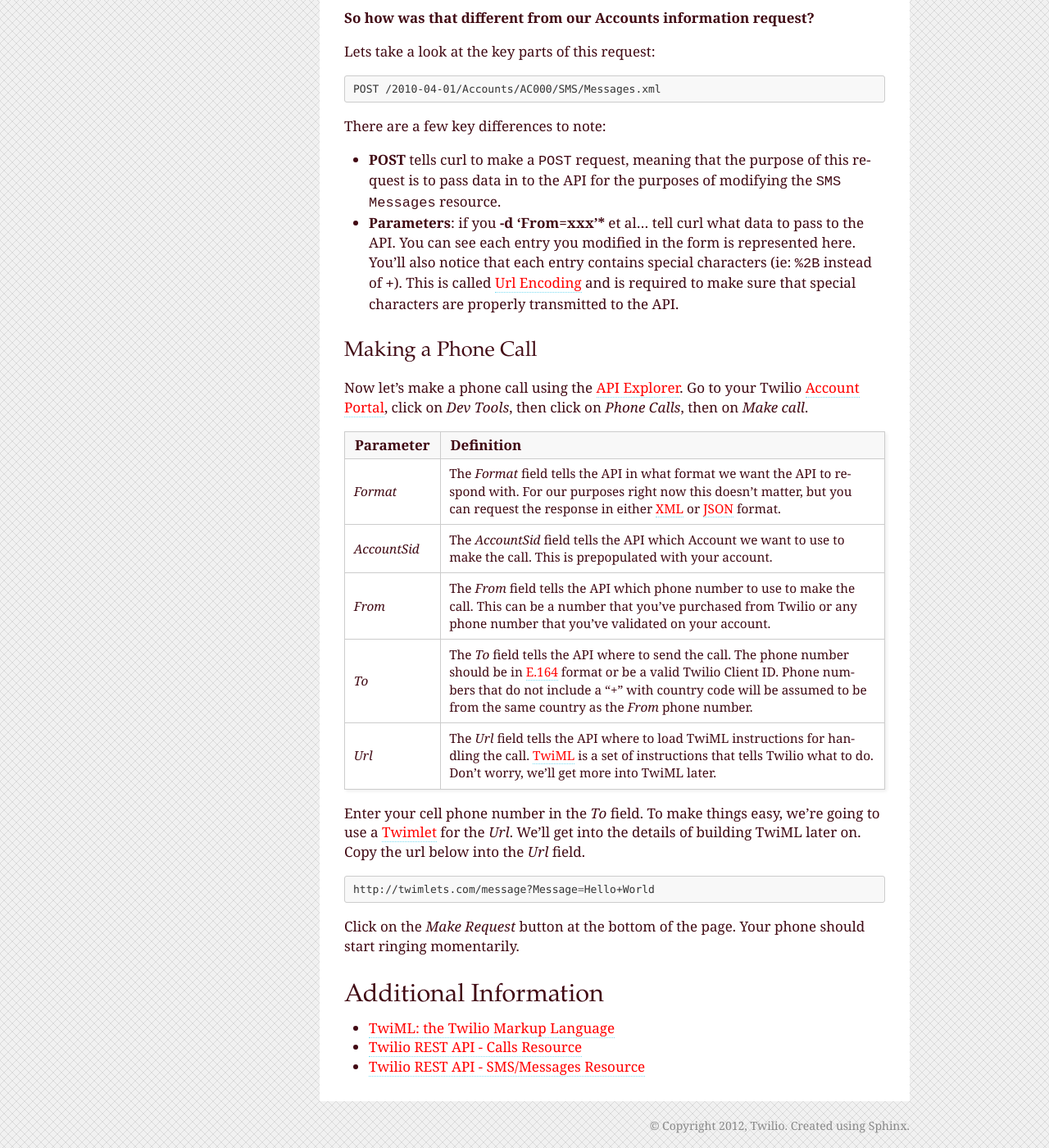
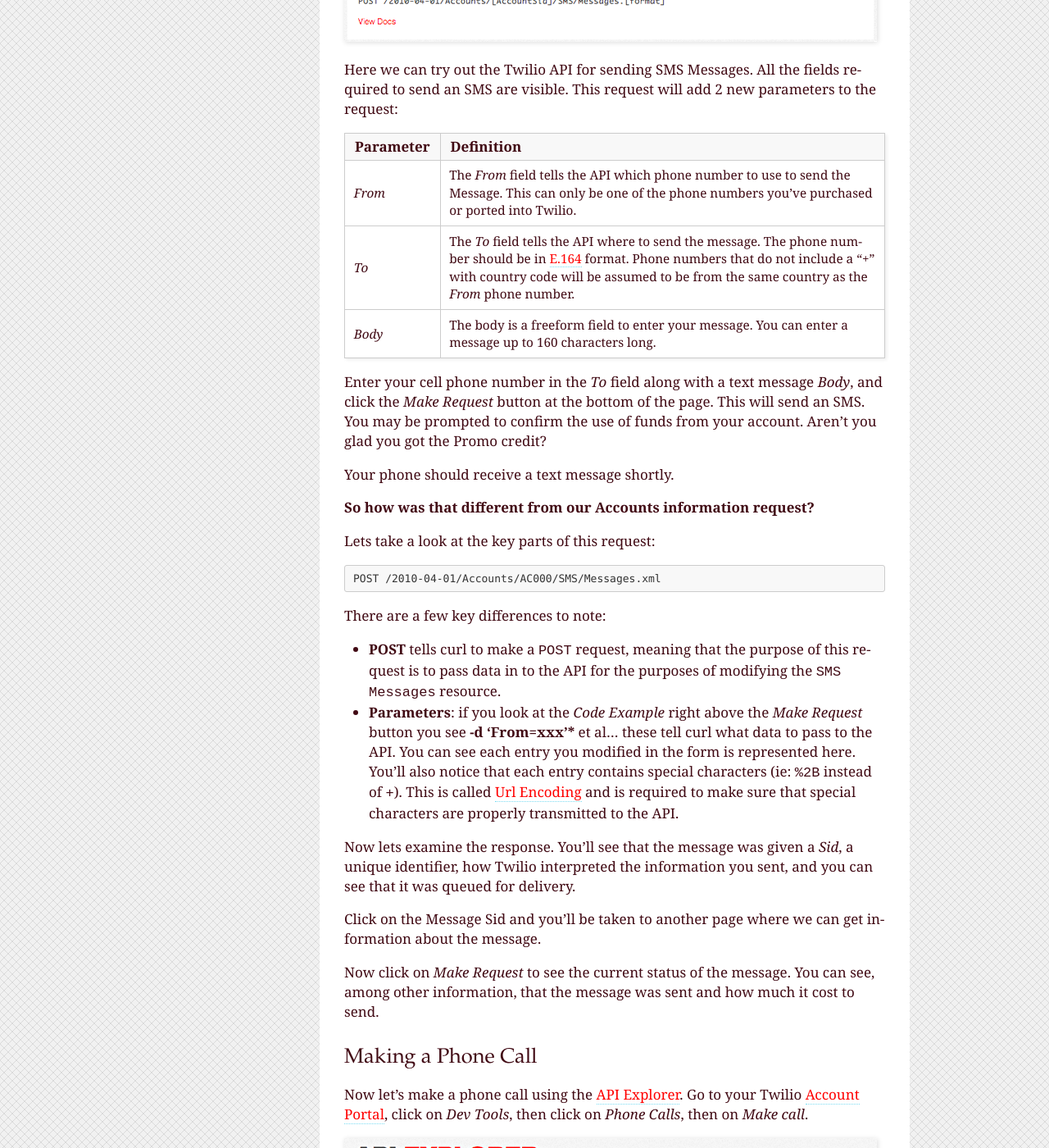
Before and after one commit to twilio/workshop, a Sphinx documentation site: the page built from docs/hello_world.rst, in a window 1280 px wide and 1400 px high, scrolled down 2407 px. Shown: the whole window at 82% size. Built offline with Sphinx 7.4.7, drawn with Linux system fonts in a browser that asks for light colours; some of the changed text lies outside the part shown.

Commit message:
Flushed out Hello World

```diff
--- a/docs/hello_world.rst
+++ b/docs/hello_world.rst
@@ -37,6 +37,18 @@
 
 Let's start of with a basic request for your account information. Go to your Twilio Account Portal, click on `Dev Tools`, then click on `Accounts` (on the right near the bottom), then click on `View Account`.
 
+.. image:: _static/explore-account.png
+	:class: screenshot
+
+You can see there are a couple of pre-filled fields that make up the request parameters:
+
+============ ==========
+Parameter    Definition
+============ ==========
+`Format`     The `Format` field tells the API in what format we want the API to respond with. For our purposes right now this doesn't matter, but you can request the response in either `XML`_ or `JSON`_ format.
+`AccountSid` The `AccountSid` field tells the API which Account we want to use to send the SMS. This is pre-populated with your account.
+============ ==========
+
 Go ahead and click on the `Make Request` button. A response with your Account information should appear at the end of the page.
 
 **Ok, so what did we just do?**
@@ -54,20 +66,21 @@
 	- **/2010-04-01/** is the version of the API that we want to request. The version of the API we want to talk to is important because we want to make sure that the way we talk to the API doesn't change. If Twilio makes a major change to how to talk to the API the version will change, but the old version will continue to work the same way so that your application doesn't break.
 	- **Accounts/AC000.xml** means that we want to retrieve an Account resource for the account "AC000" and that we want the response in XML format.
 
-Now lets look at the response. The server responded with an XML formatted representation of your account information.
+Now lets look at the response. The server responded with an XML formatted representation of your account information including, but not limited to, your AccountSid, Account Name, Auth Token, and Resource URIs for the resources available to your account.
 
 Sending an SMS
 ^^^^^^^^^^^^^^
 
 Let's send a text message using the `API Explorer`_. Go to your Twilio `Account Portal`_, click on `Dev Tools`, then click on `SMS Messages`, then on `Send SMS`.
 
-Here we can try out the Twilio API for sending SMS Messages. All the fields required to send an SMS are visible.
+.. image:: _static/explore-sms.png
+	:class: screenshot
+
+Here we can try out the Twilio API for sending SMS Messages. All the fields required to send an SMS are visible. This request will add 2 new parameters to the request:
 
 ============ ==========
 Parameter    Definition
 ============ ==========
-`Format`     The `Format` field tells the API in what format we want the API to respond with. For our purposes right now this doesn't matter, but you can request the response in either `XML`_ or `JSON`_ format.
-`AccountSid` The `AccountSid` field tells the API which Account we want to use to send the SMS. This is pre-populated with your account.
 `From`       The `From` field tells the API which phone number to use to send the Message. This can only be one of the phone numbers you've purchased or ported into Twilio.
 `To`         The `To` field tells the API where to send the message. The phone number should be in `E.164`_ format. Phone numbers that do not include a "+" with country code will be assumed to be from the same country as the `From` phone number.
 `Body`       The body is a freeform field to enter your message. You can enter a message up to 160 characters long.
@@ -88,20 +101,27 @@
 There are a few key differences to note:
 
 - **POST** tells curl to make a ``POST`` request, meaning that the purpose of this request is to pass data in to the API for the purposes of modifying the ``SMS Messages`` resource.
-- **Parameters**: if you **-d 'From=xxx'*** et al... tell curl what data to pass to the API. You can see each entry you modified in the form is represented here. You'll also notice that each entry contains special characters (ie: ``%2B`` instead of ``+``). This is called `Url Encoding`_ and is required to make sure that special characters are properly transmitted to the API.
+- **Parameters**: if you look at the `Code Example` right above the `Make Request` button you see **-d 'From=xxx'*** et al... these tell curl what data to pass to the API. You can see each entry you modified in the form is represented here. You'll also notice that each entry contains special characters (ie: ``%2B`` instead of ``+``). This is called `Url Encoding`_ and is required to make sure that special characters are properly transmitted to the API.
+
+Now lets examine the response. You'll see that the message was given a `Sid`, a unique identifier, how Twilio interpreted the information you sent, and you can see that it was queued for delivery.
+
+Click on the Message Sid and you'll be taken to another page where we can get information about the message.
+
+Now click on `Make Request` to see the current status of the message. You can see, among other information, that the message was sent and how much it cost to send.
 
 Making a Phone Call
 ^^^^^^^^^^^^^^^^^^^
 
 Now let's make a phone call using the `API Explorer`_. Go to your Twilio `Account Portal`_, click on `Dev Tools`, then click on `Phone Calls`, then on `Make call`.
 
+.. image:: _static/explore-call.png
+	:class: screenshot
+
+The request parameters should look familiar by now. This request replaces the `Body` field with a `Url` field:
+
 ============ ==========
 Parameter    Definition
 ============ ==========
-`Format`     The `Format` field tells the API in what format we want the API to respond with. For our purposes right now this doesn't matter, but you can request the response in either `XML`_ or `JSON`_ format.
-`AccountSid` The `AccountSid` field tells the API which Account we want to use to make the call. This is prepopulated with your account.
-`From`       The `From` field tells the API which phone number to use to make the call. This can be a number that you've purchased from Twilio or any phone number that you've validated on your account.
-`To`         The `To` field tells the API where to send the call. The phone number should be in `E.164`_ format or be a valid Twilio Client ID. Phone numbers that do not include a "+" with country code will be assumed to be from the same country as the `From` phone number.
 `Url`        The `Url` field tells the API where to load TwiML instructions for handling the call. `TwiML`_ is a set of instructions that tells Twilio what to do. Don't worry, we'll get more into TwiML later.
 ============ ==========
 
@@ -112,6 +132,16 @@
 	http://twimlets.com/message?Message=Hello+World
 
 Click on the `Make Request` button at the bottom of the page. Your phone should start ringing momentarily.
+
+**How was that different from our SMS request?**
+
+In this request we replaced the `Body` parameter with a `Url` parameter. The url is required to be an endpoint that returns TwiML. This TwiML will tell Twilio how to handle the phone call.
+
+If you load the Url we supplied directly in to a web browser you can see the TwiML that was used to handle the phone call. Don't worry about understanding it right now, we'll get in to that in the next section.
+
+If you examine the response you'll notice it looks much like the response we got from sending the SMS, but with a few different values. Click on the `Sid` in the response to be taken to a page where we can request call details.
+
+Click on `Make Request` to see the details on the completed call.
 
 Additional Information
 ----------------------
```
Also changed, not shown: docs/_static/explore-account.png (added), docs/_static/explore-call.png (added), docs/_static/explore-sms.png (added).
